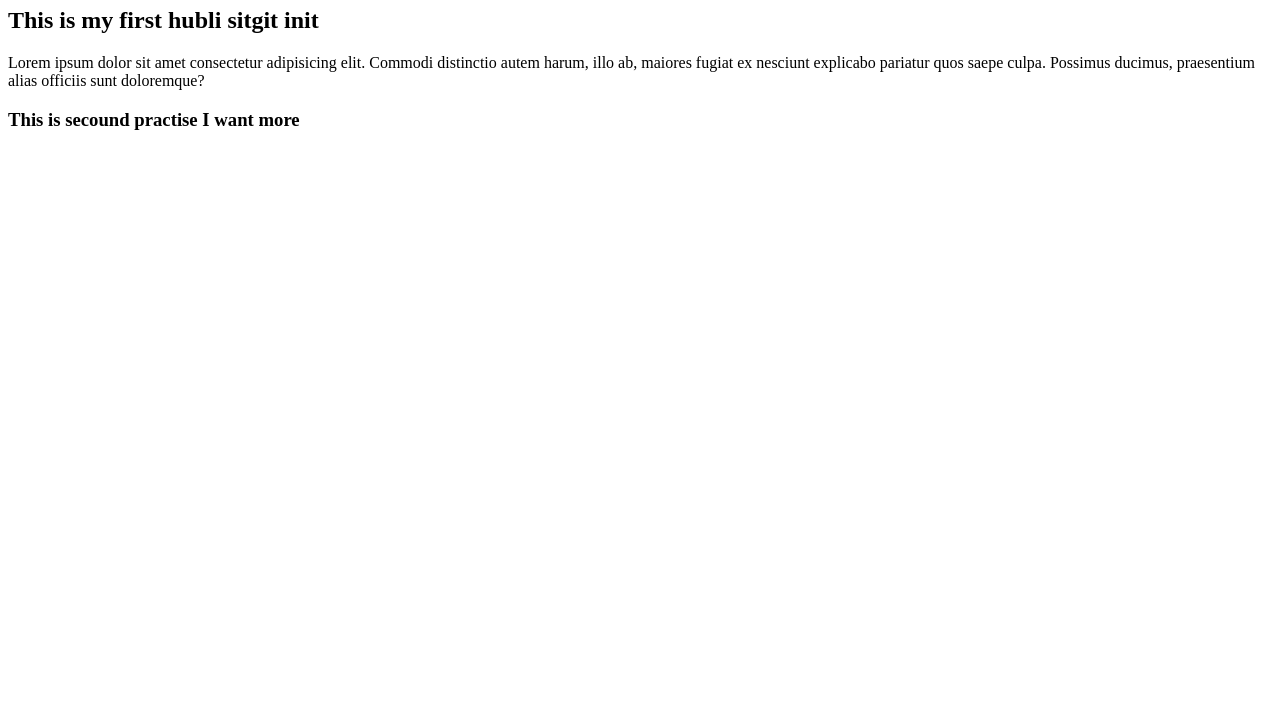
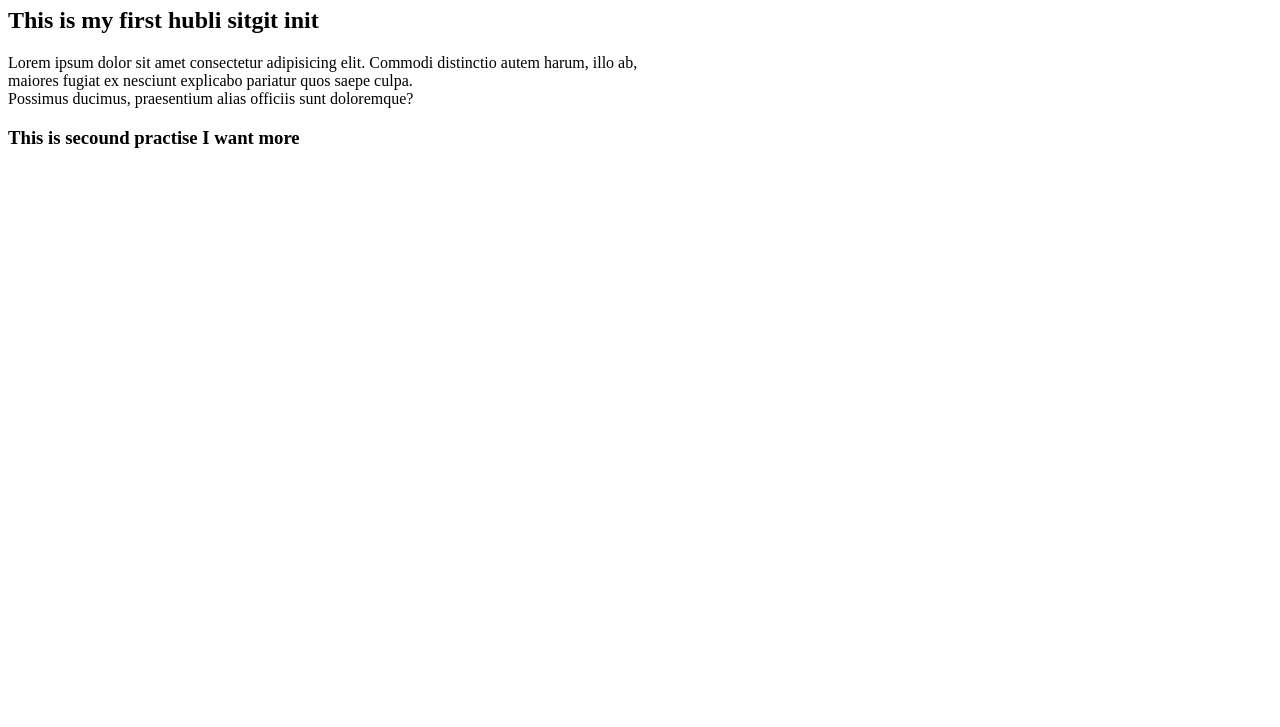
Before and after one commit to zoha1985/iam-ahublu, a plain HTML site: page index.html in a window 1280 px wide. Shown: the part 73-800 px from the top of the page. Drawn offline with Linux system fonts and the light colour scheme.

Commit message:
line brack

```diff
--- a/index.html
+++ b/index.html
@@ -8,7 +8,7 @@
 <body>
     <h1>Hubli the great i am a hablu</h1>
     <h2>This is my first hubli sitgit init</h2>
-    <p>Lorem ipsum dolor sit amet consectetur adipisicing elit. Commodi distinctio autem harum, illo ab, maiores fugiat ex nesciunt explicabo pariatur quos saepe culpa. Possimus ducimus, praesentium alias officiis sunt doloremque?</p>
+    <p>Lorem ipsum dolor sit amet consectetur adipisicing elit. Commodi distinctio autem harum, illo ab,<br> maiores fugiat ex nesciunt explicabo pariatur quos saepe culpa.<br> Possimus ducimus, praesentium alias officiis sunt doloremque?</p>
     <h3>This is secound practise I want more</h3>
 </body>
 </html>
```
